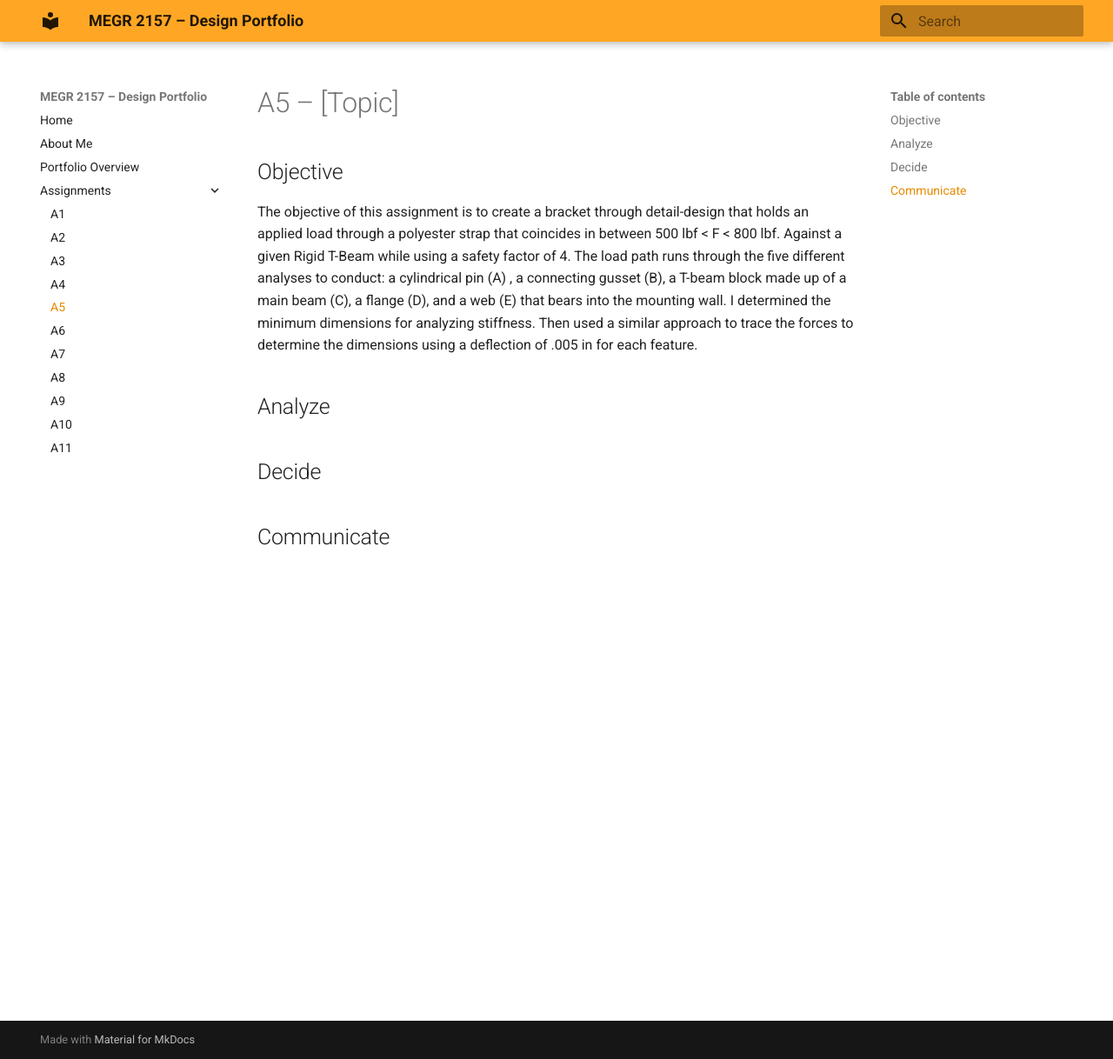
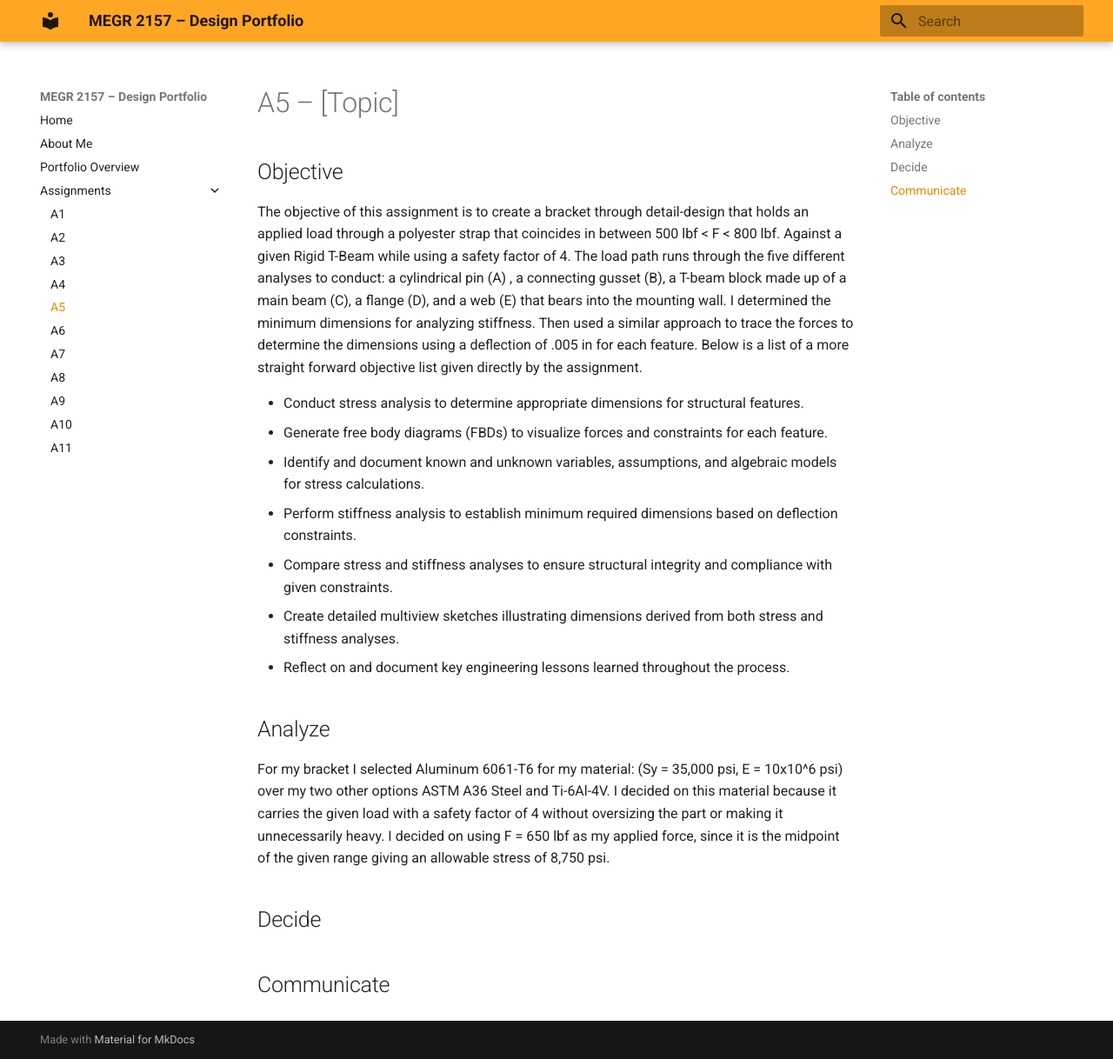
Before and after one commit to JasiahRutherford/jasiahs-megr2156-portfolio, an MkDocs documentation site: the page built from docs/assignments/A05/index.md, in a window 1280 px wide and 1218 px high. Shown: the whole window at 87% size. Built offline with MkDocs 1.6.1 and Material for MkDocs 9.7.7, drawn with Linux system fonts in a browser that asks for light colours.

Commit message:
Update index.md

```diff
--- a/docs/assignments/A05/index.md
+++ b/docs/assignments/A05/index.md
@@ -1,9 +1,18 @@
 # A5 – [Topic]
 
 ## Objective
-The objective of this assignment is to create a bracket through detail-design that holds an applied load through a polyester strap that coincides in between 500 lbf < F < 800 lbf. Against a given Rigid T-Beam while using a safety factor of 4. The load path runs through the five different analyses to conduct: a cylindrical pin (A) , a connecting gusset (B), a T-beam block made up of a main beam (C), a flange (D), and a web (E) that bears into the mounting wall. I determined the minimum dimensions for analyzing stiffness. Then used a similar approach to trace the forces to determine the dimensions using a deflection of .005 in for each feature.
+The objective of this assignment is to create a bracket through detail-design that holds an applied load through a polyester strap that coincides in between 500 lbf < F < 800 lbf. Against a given Rigid T-Beam while using a safety factor of 4. The load path runs through the five different analyses to conduct: a cylindrical pin (A) , a connecting gusset (B), a T-beam block made up of a main beam (C), a flange (D), and a web (E) that bears into the mounting wall. I determined the minimum dimensions for analyzing stiffness. Then used a similar approach to trace the forces to determine the dimensions using a deflection of .005 in for each feature. Below is a list of a more straight forward objective list given directly by the assignment.
+
+- Conduct stress analysis to determine appropriate dimensions for structural features.
+- Generate free body diagrams (FBDs) to visualize forces and constraints for each feature.
+- Identify and document known and unknown variables, assumptions, and algebraic models for stress calculations.
+- Perform stiffness analysis to establish minimum required dimensions based on deflection constraints.
+- Compare stress and stiffness analyses to ensure structural integrity and compliance with given constraints.
+- Create detailed multiview sketches illustrating dimensions derived from both stress and stiffness analyses.
+- Reflect on and document key engineering lessons learned throughout the process.
 
 ## Analyze
+For my bracket I selected Aluminum 6061-T6 for my material: (Sy = 35,000 psi, E = 10x10^6 psi) over my two other options ASTM A36 Steel and Ti-6Al-4V. I decided on this material because it carries the given load with a safety factor of 4 without oversizing the part or making it unnecessarily heavy. I decided on using F = 650 lbf as my applied force, since it is the midpoint of the given range giving an allowable stress of 8,750 psi.
 
 
 ## Decide
```
